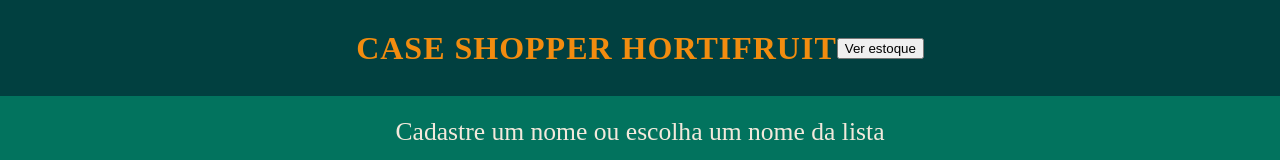
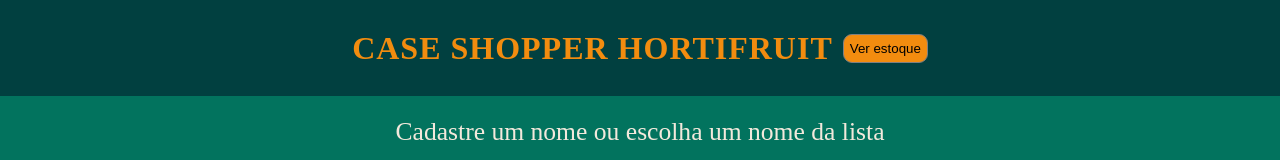
Before and after one commit to rafix923/case-shopper, a React (Create React App) app in the folder frontend/: page / in a window 1280 px wide. Shown: the top 160 px of the page. Built offline with nearby package versions, Linux system fonts and the light colour scheme; no server answers; a web font is replaced by a local one.

Commit message:
style: Aplica estilização no botão do header da página de home.

```diff
--- a/frontend/src/components/Header/index.js
+++ b/frontend/src/components/Header/index.js
@@ -1,5 +1,5 @@
 import React from "react";
-import { HeaderStyled } from "./style";
+import { HeaderStyled, HomeHeaderButton } from "./style";
 import { useNavigate } from "react-router-dom";
 import { goToInventoryPage } from "../../routes/Coordinator";
 
@@ -9,9 +9,12 @@ function Header() {
   return (
     <HeaderStyled>
       <h1 id="header-title">{title}</h1>
-      <button type="button" onClick={() => goToInventoryPage(navigate)}>
+      <HomeHeaderButton
+        type="button"
+        onClick={() => goToInventoryPage(navigate)}
+      >
         Ver estoque
-      </button>
+      </HomeHeaderButton>
     </HeaderStyled>
   );
 }
--- a/frontend/src/components/Header/style.js
+++ b/frontend/src/components/Header/style.js
@@ -1,7 +1,5 @@
 import styled from "styled-components";
 import { secondaryColor, thirdColor } from "../../constants/colors/colors";
-
-
 
 export const HeaderStyled = styled.div`
 display: flex;
@@ -30,3 +28,11 @@ font-size: 1rem;
     }
   }
 `;
+
+export const HomeHeaderButton = styled.button`
+    background-color: ${thirdColor};
+    margin-left: 10px;
+    padding: 6px;
+    border: 1px solid grey;
+    border-radius: 9px;
+`;
```
